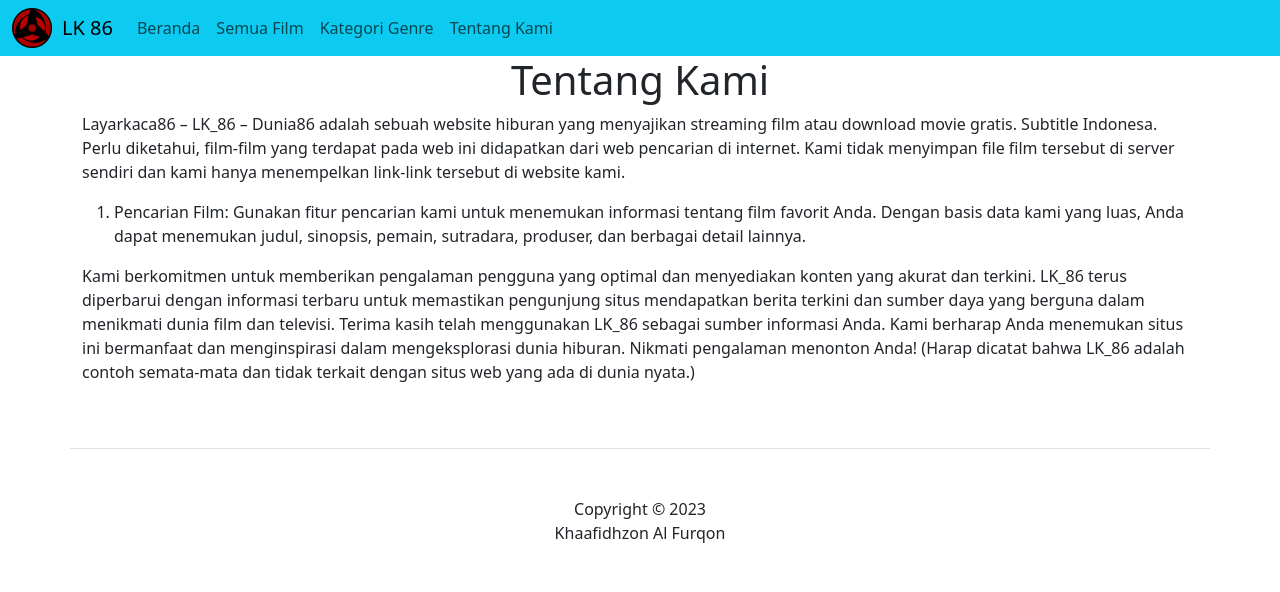
After one commit to hafidhz56/CodeIgniter4, a CodeIgniter 4 app: template MI4BApp/app/Views/about.php in a window 1280 px wide. The commit adds this page. Shown: the top 592 px of the page. Run offline with PHP 8.4 and a stand-in for CodeIgniter, Linux system fonts and the light colour scheme; the template is opened without the code that fills it, so the values that code supplies are empty; some libraries are stand-ins or nearby versions.

Commit message:
praktikum12

```diff
--- /dev/null
+++ b/MI4BApp/app/Views/about.php
@@ -0,0 +1,49 @@
+<?= $this->extend('layout/page_layout') ?>
+
+<?= $this->section('content') ?>
+
+<style type="text/css">
+    .center {
+        text-align: center;
+    }
+</style>
+
+<div class="container">
+    <div class="row">
+        <div class="col-md-12"></div>
+        <div>
+            <h1 class="center">Tentang Kami</h1>
+            <p>
+            Layarkaca86 – LK_86 – Dunia86 adalah sebuah website hiburan yang menyajikan streaming film atau download movie gratis. Subtitle Indonesa.
+
+Perlu diketahui, film-film yang terdapat pada web ini didapatkan dari web pencarian di internet. Kami tidak menyimpan file film tersebut di server sendiri dan kami hanya menempelkan link-link tersebut di website kami.
+            <div>
+                <ol>
+                    <li>
+                        Pencarian Film: Gunakan fitur pencarian kami untuk menemukan informasi tentang film favorit
+                        Anda.
+                        Dengan
+                        basis
+                        data kami yang luas, Anda dapat menemukan judul, sinopsis, pemain, sutradara, produser, dan
+                        berbagai
+                        detail
+                        lainnya.
+                    </li>
+                </ol>
+            </div>
+
+            Kami berkomitmen untuk memberikan pengalaman pengguna yang optimal dan menyediakan konten yang akurat dan
+            terkini. LK_86 terus diperbarui dengan informasi terbaru untuk memastikan pengunjung situs mendapatkan berita terkini dan
+            sumber daya yang berguna dalam menikmati dunia film dan televisi.
+
+            Terima kasih telah menggunakan LK_86 sebagai sumber informasi Anda. Kami berharap Anda menemukan situs ini
+            bermanfaat dan
+            menginspirasi dalam mengeksplorasi dunia hiburan. Nikmati pengalaman menonton Anda!
+
+            (Harap dicatat bahwa LK_86 adalah contoh semata-mata dan tidak terkait dengan situs web yang ada di dunia nyata.)
+            </p>
+        </div>
+    </div>
+</div>
+
+<?= $this->endSection() ?>
--- /dev/null
+++ b/MI4BApp/app/Views/layout/page_layout.php
@@ -0,0 +1,59 @@
+<!DOCTYPE html>
+<html lang="en">
+
+<head>
+    <meta charset="UTF-8">
+    <meta name="viewport" content="width=device-width, initial-scale=1.0">
+    <title>LK 86</title>
+
+    <!-- import CSS -->
+    <link rel="stylesheet" href="/assets/css/bootstrap.min.css">
+</head>
+
+<body>
+    <!-- import JS -->
+    <script src="/assets/js/bootstrap.min.js"></script>
+    <!-- Navigation Bar -->
+    <nav class="navbar navbar-expand-lg navbar-light bg-info">
+        <div class="container-fluid">
+        <img src="/assets/img/boruto.png" width="40" height="40" style="margin-right: 10px;">
+            <a class="navbar-brand" href="#">LK 86</a>
+            <button class="navbar-toggler" type="button" data-bs-toggle="collapse" data-bs-target="#navbarNav"
+                aria-controls="navbarNav" aria-expanded="false" aria-label="Toggle navigation">
+                <span class="navbar-toggler-icon"></span>
+            </button>
+            <div class="collapse navbar-collapse" id="navbarNav">
+                <ul class="navbar-nav">
+                    <li class="nav-item">
+                        <!-- class="nav-link active -->
+                        <a class="nav-link" aria-current="page" href="/">Beranda</a>
+                    </li>
+                    <li class="nav-item">
+                        <a class="nav-link" href="/film">Semua Film</a>
+                    </li>
+                    <li class="nav-item">
+                        <a class="nav-link" href="/genre/all">Kategori Genre</a>
+                    </li>
+                    <li class="nav-item">
+                        <a class="nav-link" href="/about">Tentang Kami</a>
+                    </li>
+                </ul>
+            </div>
+        </div>
+    </nav>
+
+    <?= $this->renderSection('content') ?>
+
+    <div class="container">
+        <!-- <footer class="jumbotron jumbotron-fluid mt-5 mb-0"> -->
+        <footer class="row row-cols-5 py-5 my-5 border-top">
+            <div class="container text-center">Copyright &copy
+                <?= Date('Y') ?> Khaafidhzon Al Furqon
+            </div>
+        </footer>
+    </div>
+
+
+</body>
+
+</html>
```
Also changed, not shown: MI4BApp/app/Controllers/About.php (added, +13 -0 lines), MI4BApp/app/Views/film/index.php (+8 -1 lines), MI4BApp/app/Views/film/semuafilm.php (+8 -2 lines), MI4BApp/app/Views/film/semuagenre.php (+9 -3 lines), MI4BApp/public/assets/img/boruto.png (added), MI4BApp/public/assets/img/naruto.png (added).
